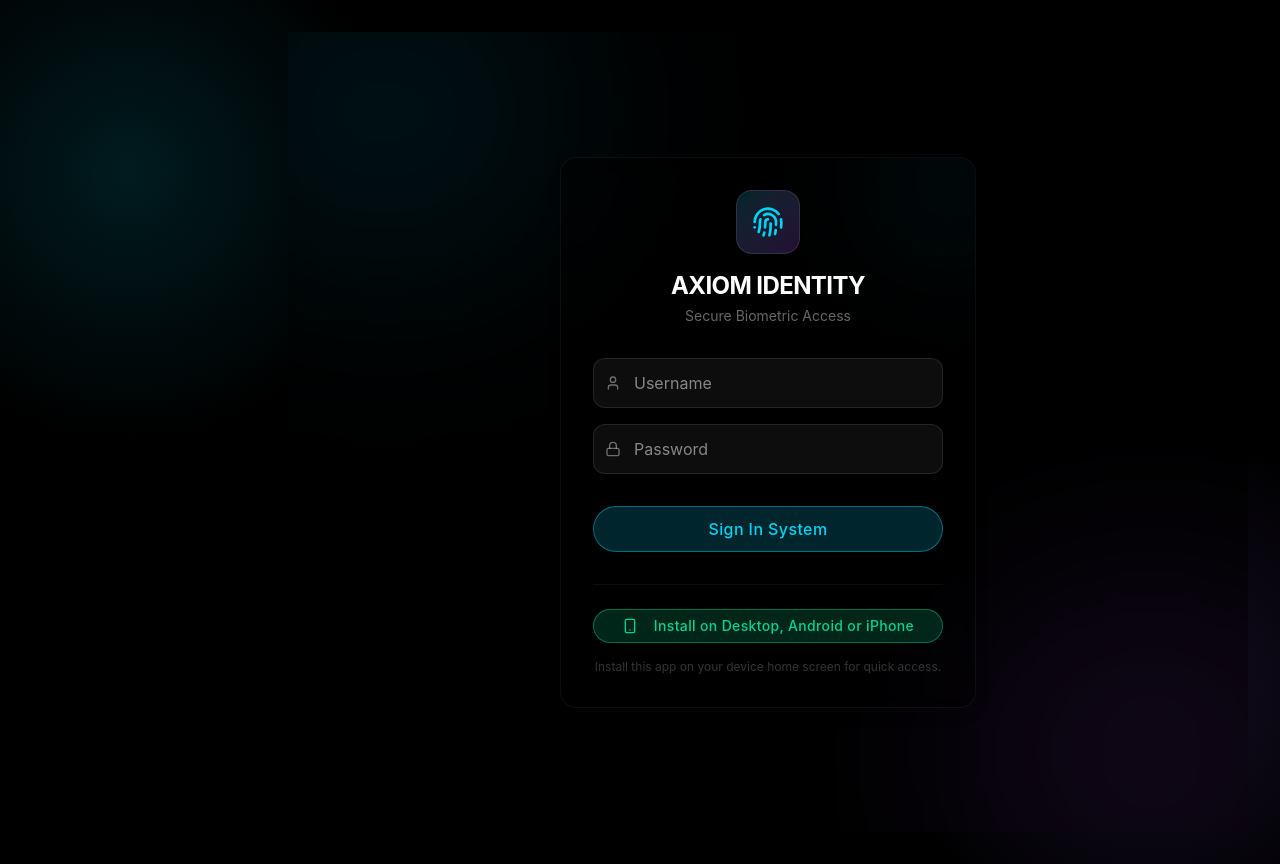
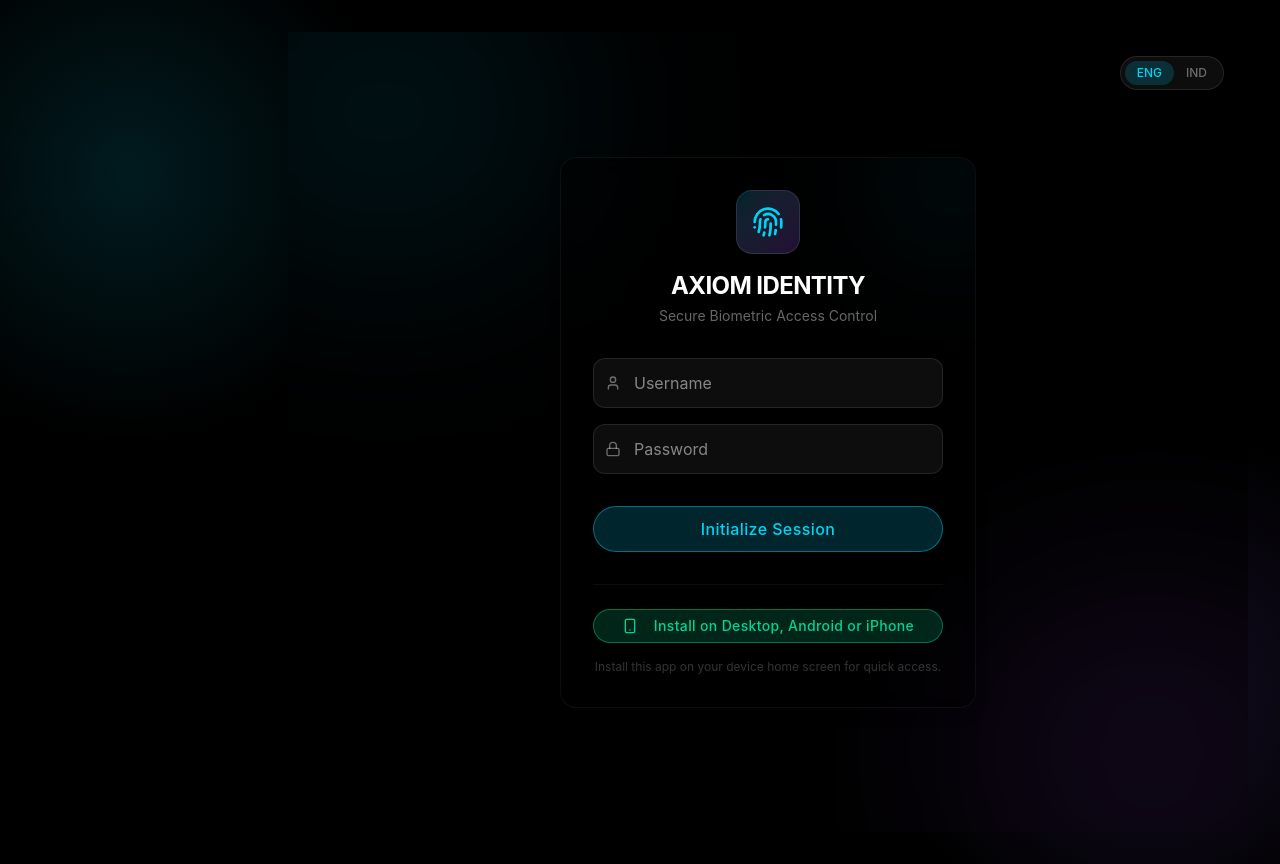
Before and after one commit to Vyno87/axiom, a Next.js app: page /login in a window 1280 px wide. Built offline with nearby package versions, Linux system fonts and the light colour scheme; no server answers.

Commit message:
Feat: Add Multi-Language Support (Context + Login Page)

```diff
--- a/app/layout.tsx
+++ b/app/layout.tsx
@@ -3,6 +3,7 @@ import { Geist, Geist_Mono } from "next/font/google";
 import Sidebar from "@/components/layout/Sidebar";
 import AuthProvider from "@/components/providers/AuthProvider";
 import ToastProvider from "@/components/providers/ToastProvider";
+import { LanguageProvider } from "@/components/providers/LanguageProvider";
 import "./globals.css";
 
 const geistSans = Geist({
@@ -59,6 +60,7 @@ export default function RootLayout({
         className={`${geistSans.variable} ${geistMono.variable} antialiased bg-black text-white selection:bg-cyan-500/30`}
       >
         <AuthProvider>
+          <LanguageProvider>
             <ToastProvider />
             <div className="flex min-h-screen">
               <Sidebar />
@@ -68,6 +70,7 @@ export default function RootLayout({
                 </div>
               </main>
             </div>
+          </LanguageProvider>
         </AuthProvider>
       </body>
     </html>
--- a/app/login/page.tsx
+++ b/app/login/page.tsx
@@ -4,12 +4,14 @@ import { useState, useEffect } from "react";
 import { signIn } from "next-auth/react";
 import { useRouter } from "next/navigation";
 import { motion } from "framer-motion";
-import { Fingerprint, Lock, User, Shield, Download, Smartphone } from "lucide-react";
+import { Fingerprint, Lock, User, Smartphone, Globe } from "lucide-react";
 import NeonButton from "@/components/ui/NeonButton";
 import GlassCard from "@/components/ui/GlassCard";
+import { useLanguage } from "@/components/providers/LanguageProvider";
 
 export default function LoginPage() {
     const router = useRouter();
+    const { t, language, setLanguage } = useLanguage();
     const [username, setUsername] = useState("");
     const [password, setPassword] = useState("");
     const [loading, setLoading] = useState(false);
@@ -44,7 +46,7 @@ export default function LoginPage() {
         });
 
         if (res?.error) {
-            setError("Invalid credentials. Try admin/admin123 or user/user123");
+            setError(t("errorTitle")); // Simplified error message for i18n
             setLoading(false);
         } else {
             router.push("/");
@@ -82,6 +84,26 @@ export default function LoginPage() {
                 <div className="absolute bottom-[-10%] right-[-10%] w-[40%] h-[40%] bg-purple-500/10 rounded-full blur-[100px]" />
             </div>
 
+            {/* Language Switcher - Absolute Top Right */}
+            <div className="absolute top-6 right-6 z-20">
+                <div className="flex bg-white/5 rounded-full p-1 border border-white/10 backdrop-blur-md">
+                    <button
+                        onClick={() => setLanguage("en")}
+                        className={`px-3 py-1 rounded-full text-xs font-medium transition-all ${language === "en" ? "bg-cyan-500/20 text-cyan-400" : "text-white/40 hover:text-white"
+                            }`}
+                    >
+                        ENG
+                    </button>
+                    <button
+                        onClick={() => setLanguage("id")}
+                        className={`px-3 py-1 rounded-full text-xs font-medium transition-all ${language === "id" ? "bg-purple-500/20 text-purple-400" : "text-white/40 hover:text-white"
+                            }`}
+                    >
+                        IND
+                    </button>
+                </div>
+            </div>
+
             <motion.div
                 initial={{ opacity: 0, scale: 0.95 }}
                 animate={{ opacity: 1, scale: 1 }}
@@ -93,7 +115,7 @@ export default function LoginPage() {
                             <Fingerprint className="w-8 h-8 text-cyan-400" />
                         </div>
                         <h1 className="text-2xl font-bold text-white tracking-tight">AXIOM IDENTITY</h1>
-                        <p className="text-white/40 text-sm mt-1">Secure Biometric Access</p>
+                        <p className="text-white/40 text-sm mt-1">{t("loginSubtitle")}</p>
                     </div>
 
                     <form onSubmit={handleLogin} className="space-y-4">
@@ -102,7 +124,7 @@ export default function LoginPage() {
                                 <User className="absolute left-3 top-1/2 -translate-y-1/2 w-4 h-4 text-white/40" />
                                 <input
                                     type="text"
-                                    placeholder="Username"
+                                    placeholder={t("usernameLabel")}
                                     value={username}
                                     onChange={(e) => setUsername(e.target.value)}
                                     className="w-full bg-white/5 border border-white/10 rounded-xl pl-10 pr-4 py-3 text-white focus:outline-none focus:border-cyan-500/50 transition-colors"
@@ -114,7 +136,7 @@ export default function LoginPage() {
                                 <Lock className="absolute left-3 top-1/2 -translate-y-1/2 w-4 h-4 text-white/40" />
                                 <input
                                     type="password"
-                                    placeholder="Password"
+                                    placeholder={t("passwordLabel")}
                                     value={password}
                                     onChange={(e) => setPassword(e.target.value)}
                                     className="w-full bg-white/5 border border-white/10 rounded-xl pl-10 pr-4 py-3 text-white focus:outline-none focus:border-cyan-500/50 transition-colors"
@@ -137,7 +159,7 @@ export default function LoginPage() {
                             className="w-full mt-4"
                             disabled={loading}
                         >
-                            {loading ? "Authenticating..." : "Sign In System"}
+                            {loading ? t("signingIn") : t("signInButton")}
                         </NeonButton>
                     </form>
 
@@ -152,7 +174,7 @@ export default function LoginPage() {
                             disabled={false}
                         >
                             <Smartphone className="w-4 h-4 mr-2" />
-                            Install on Desktop, Android or iPhone
+                            {t("installPWA")}
                         </NeonButton>
 
                         <p className="text-white/20 text-xs text-center">
--- /dev/null
+++ b/components/providers/LanguageProvider.tsx
@@ -0,0 +1,97 @@
+"use client";
+
+import React, { createContext, useContext, useState, useEffect } from "react";
+
+type Language = "en" | "id";
+
+type Translations = {
+    [key in Language]: {
+        [key: string]: string;
+    };
+};
+
+const translations: Translations = {
+    en: {
+        // Login Page
+        loginTitle: "Command Center",
+        loginSubtitle: "Secure Biometric Access Control",
+        usernameLabel: "Username",
+        passwordLabel: "Password",
+        signInButton: "Initialize Session",
+        signingIn: "Authenticating...",
+        installPWA: "Install on Desktop, Android or iPhone",
+        errorTitle: "Access Denied",
+
+        // Sidebar
+        navDashboard: "Command Center",
+        navEmployees: "Personnel",
+        navHistory: "Log Archive",
+        navSettings: "System Config",
+
+        // Common
+        loading: "Loading...",
+    },
+    id: {
+        // Login Page
+        loginTitle: "Pusat Komando",
+        loginSubtitle: "Kontrol Akses Biometrik Aman",
+        usernameLabel: "Nama Pengguna",
+        passwordLabel: "Kata Sandi",
+        signInButton: "Mulai Sesi",
+        signingIn: "Mengautentikasi...",
+        installPWA: "Instal di Desktop, Android atau iPhone",
+        errorTitle: "Akses Ditolak",
+
+        // Sidebar
+        navDashboard: "Beranda",
+        navEmployees: "Karyawan",
+        navHistory: "Riwayat",
+        navSettings: "Pengaturan",
+
+        // Common
+        loading: "Memuat...",
+    },
+};
+
+interface LanguageContextType {
+    language: Language;
+    setLanguage: (lang: Language) => void;
+    t: (key: string) => string;
+}
+
+const LanguageContext = createContext<LanguageContextType | undefined>(undefined);
+
+export function LanguageProvider({ children }: { children: React.ReactNode }) {
+    const [language, setLanguage] = useState<Language>("en");
+
+    // Load saved preference
+    useEffect(() => {
+        const saved = localStorage.getItem("axiom-lang") as Language;
+        if (saved && (saved === "en" || saved === "id")) {
+            setLanguage(saved);
+        }
+    }, []);
+
+    const handleSetLanguage = (lang: Language) => {
+        setLanguage(lang);
+        localStorage.setItem("axiom-lang", lang);
+    };
+
+    const t = (key: string) => {
+        return translations[language][key] || key;
+    };
+
+    return (
+        <LanguageContext.Provider value={{ language, setLanguage: handleSetLanguage, t }}>
+            {children}
+        </LanguageContext.Provider>
+    );
+}
+
+export function useLanguage() {
+    const context = useContext(LanguageContext);
+    if (context === undefined) {
+        throw new Error("useLanguage must be used within a LanguageProvider");
+    }
+    return context;
+}
```
Lines whose indentation alone changed are shown as unchanged.
